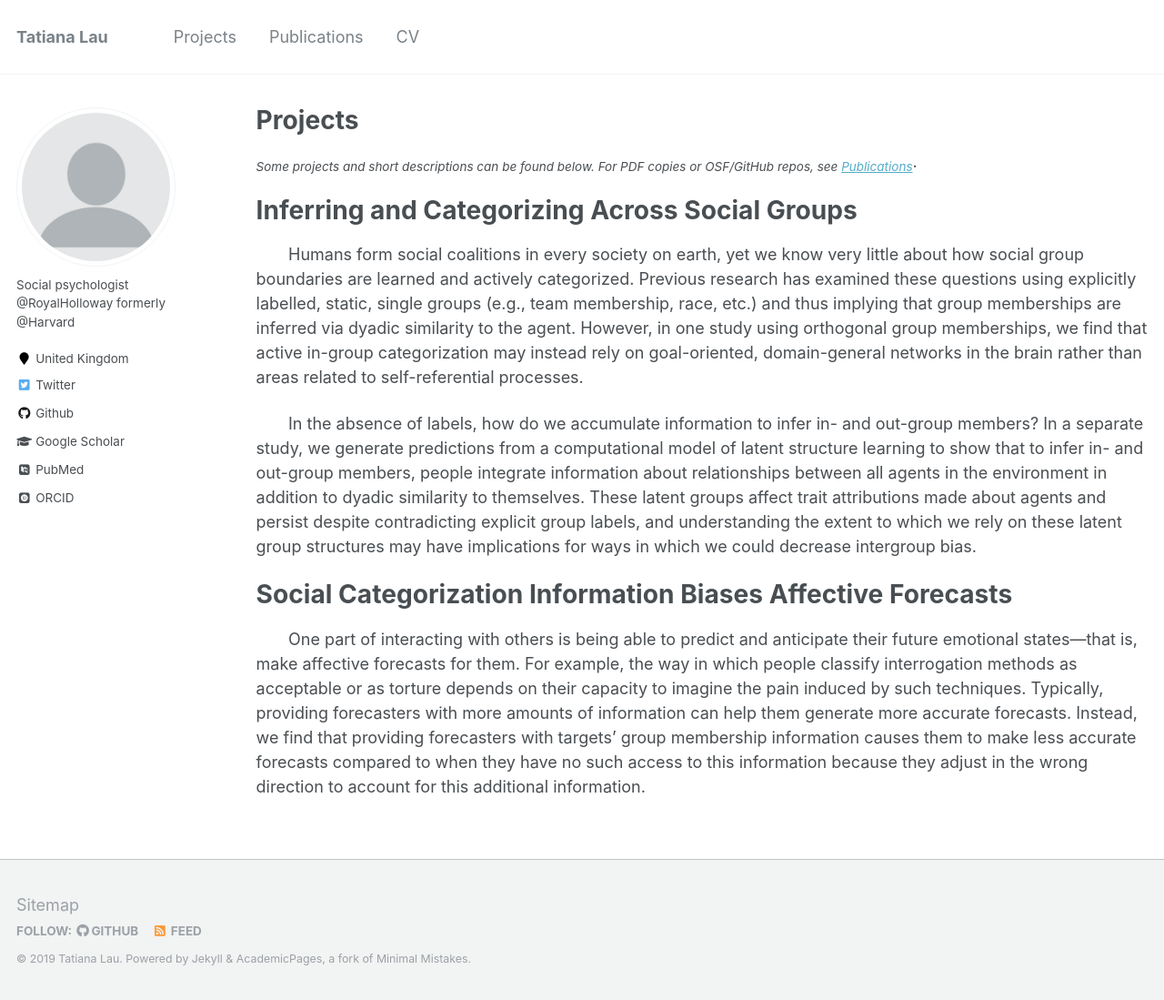
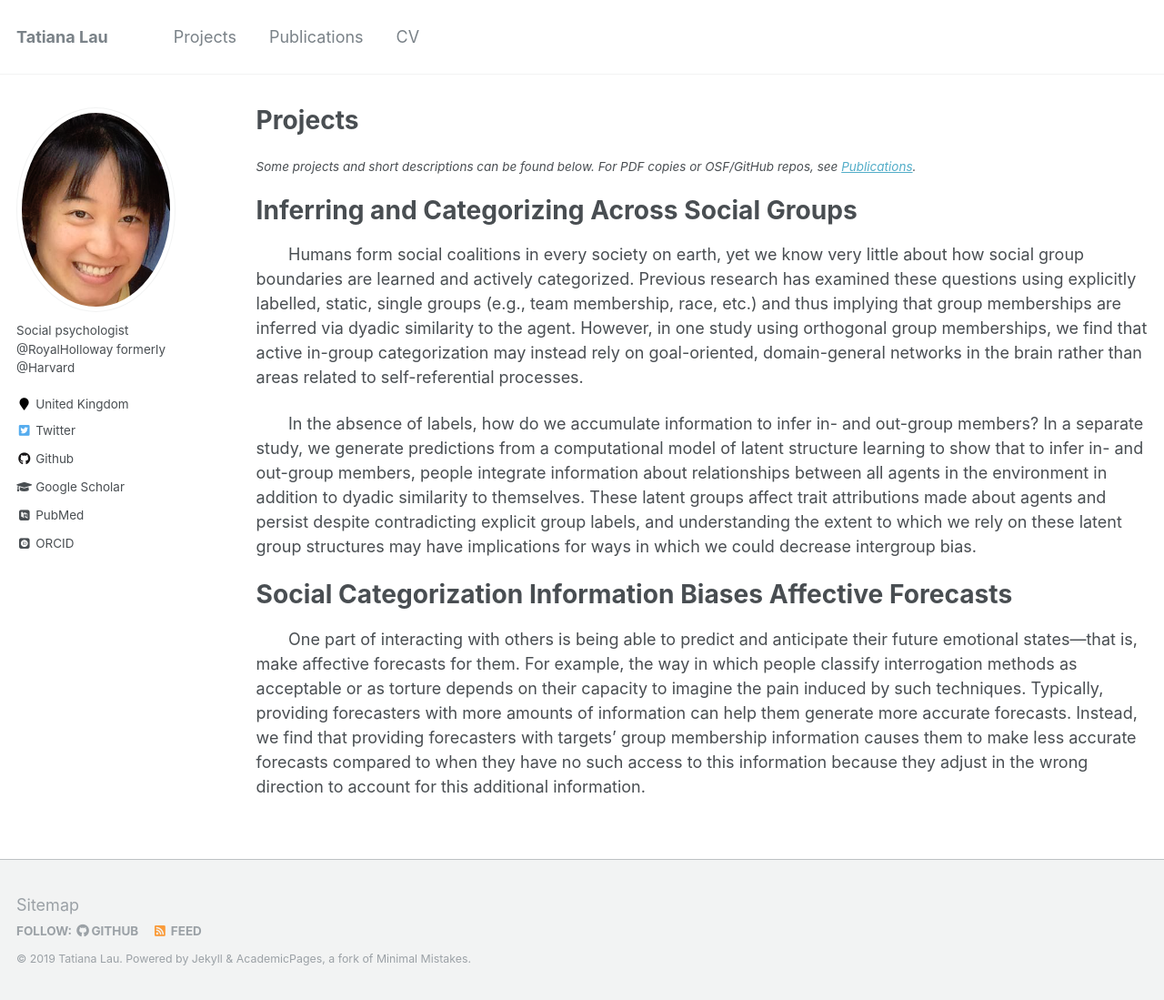
Before and after one commit to tlau1860/tlau1860.github.io, a Jekyll site: the page built from _pages/projects.md, in a window 1280 px wide and 1099 px high. Shown: the whole window at 91% size. Built offline with Jekyll 4.4.1, drawn with Linux system fonts in a browser that asks for light colours; some web fonts are replaced.

Commit message:
update formatting

```diff
--- a/_config.yml
+++ b/_config.yml
@@ -81,7 +81,7 @@ analytics:
 # Site Author
 author:
   name             : ""
-  avatar           : "profile.png"
+  avatar           : "photo.png"
   bio              : "Social psychologist @RoyalHolloway formerly @Harvard"
   location         : "United Kingdom"
   employer         :
--- a/_pages/projects.md
+++ b/_pages/projects.md
@@ -10,7 +10,7 @@ redirect_from:
 {% include base_path %}
 
 
-<sub><i>Some projects and short descriptions can be found below. For PDF copies or OSF/GitHub repos, see [Publications](/publications)</i></sub>.
+<sub><i>Some projects and short descriptions can be found below. For PDF copies or OSF/GitHub repos, see [Publications](/publications).</i></sub>
 
 
 Inferring and Categorizing Across Social Groups
```
Also changed, not shown: images/bio-photo-2.jpg (deleted), images/bio-photo.jpg (deleted), images/photo.png (added).
